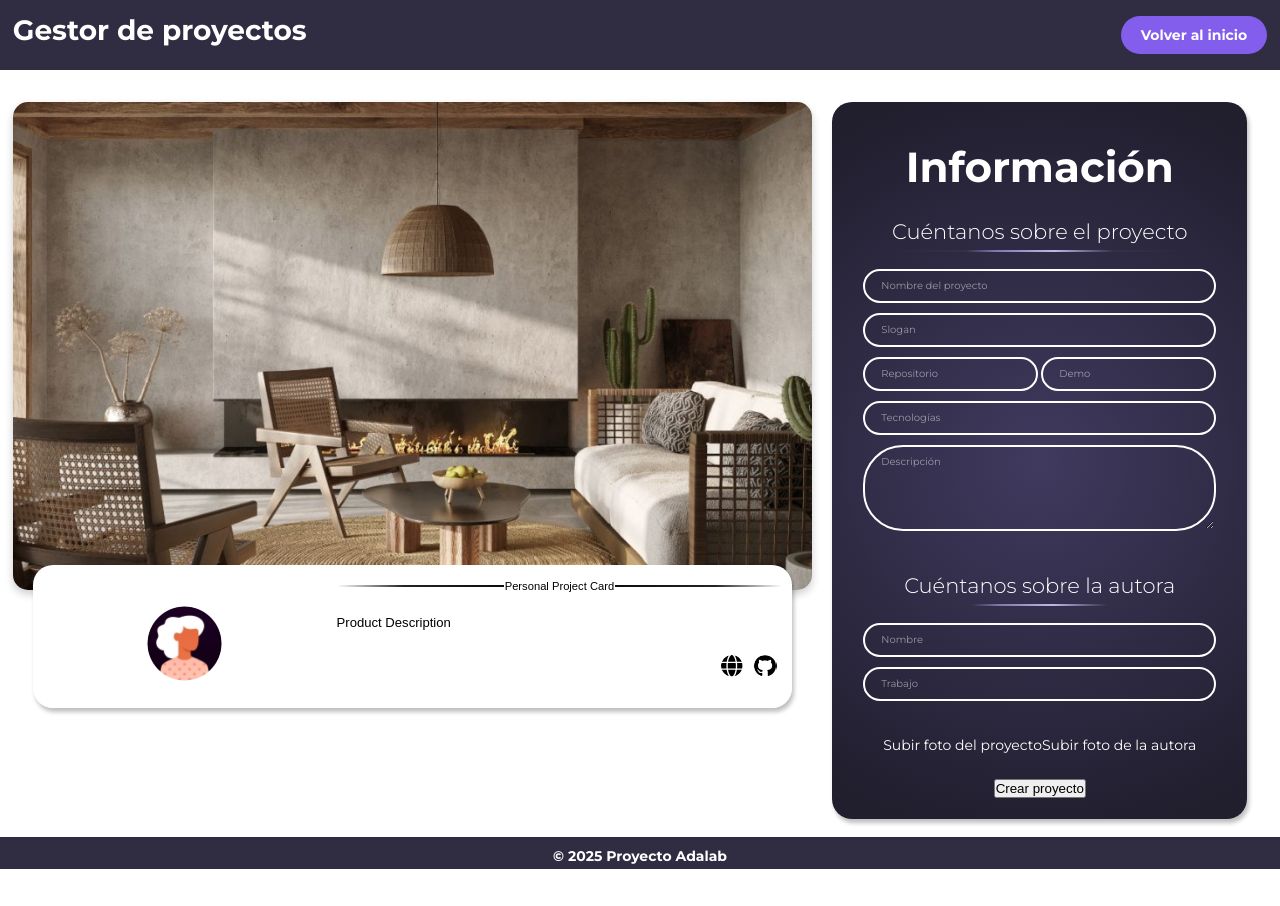
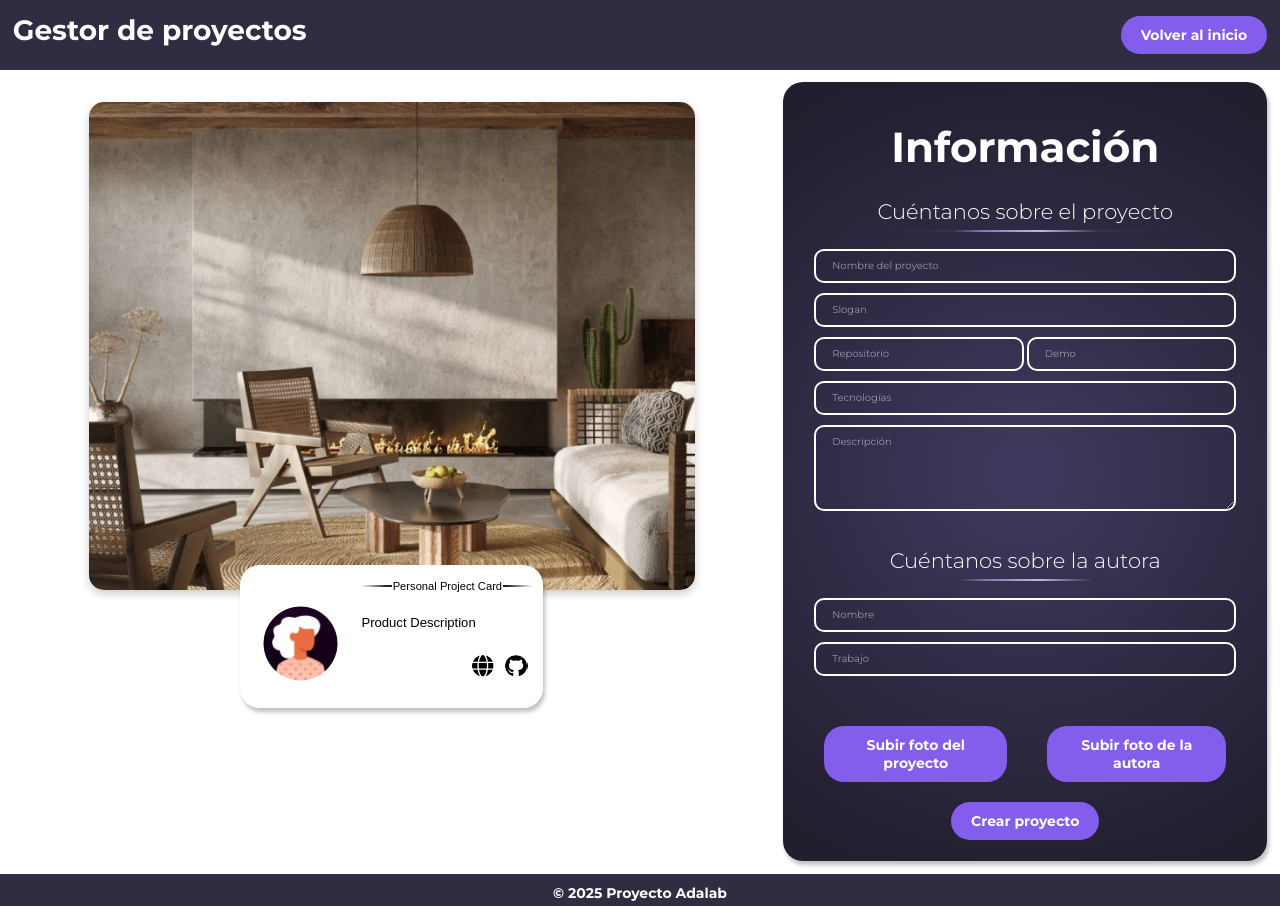
Before and after one commit to angelicagh/project-promo-51-module-3-team-3, a React (Vite) app: page /#/app in a window 1280 px wide. Before the commit the page ends 869 px from the top, so only its background shows below. Built offline with nearby package versions, Linux system fonts and the light colour scheme.

Commit message:
cmbios scss

```diff
--- a/index.html
+++ b/index.html
@@ -6,7 +6,7 @@
     <meta name="viewport" content="width=device-width, initial-scale=1.0" />
      <link href="https://fonts.googleapis.com/css2?family=Montserrat:wght@300;400;500;700&display=swap" rel="stylesheet">
 
-    <title>Template React</title>
+    <title>Proyecto Módulo 3</title>
   </head>
   <body>
     <div id="root"></div>
--- a/src/components/Form.jsx
+++ b/src/components/Form.jsx
@@ -142,8 +142,8 @@ function Form({ pprojectData, psetProjectData }) {
             required
           />
         </fieldset>
-
-        <fieldset className="addForm__group--upload">
+        <div className="form-buttons-container">
+          <fieldset className="addForm__group--uploadphoto">
             <GetAvatar
               avatar={pprojectData.image}
               updateAvatar={(image) =>
@@ -151,6 +151,9 @@ function Form({ pprojectData, psetProjectData }) {
               }
               text="Subir foto del proyecto"
             />
+          </fieldset>
+
+          <fieldset className="addForm__group--uploadauthor">
             <GetAvatar
               avatar={pprojectData.photo}
               updateAvatar={(photo) =>
@@ -159,8 +162,11 @@ function Form({ pprojectData, psetProjectData }) {
               text="Subir foto de la autora"
             />
           </fieldset>
+        </div>
 
-        <button onClick={handleClick}>Crear proyecto</button>
+        <button className="form-project-btn" onClick={handleClick}>
+          Crear proyecto
+        </button>
       </form>
     </>
   );
--- a/src/styles/App.scss
+++ b/src/styles/App.scss
@@ -20,18 +20,18 @@
 
   /* FONTS */
 
-  --font-title-brand: 300 1.4rem 'Poppins', sans-serif;
+  --font-title-brand: 300 1.4rem 'Monterrat', sans-serif;
   --font-title-biggest: bold 3rem 'Montserrat', sans-serif;
   --font-title-big: bold 2rem 'Montserrat', sans-serif;
   --font-title-medium: 300 1.5rem 'Montserrat', sans-serif;
   --font-text-big: normal 1.2rem 'Montserrat', sans-serif;
   --font-normal: normal 10px 'Montserrat', sans-serif;
   --font-button: bold 1rem 'Montserrat', sans-serif;
-  --font-card-text: 300 .8rem 'Poppins', sans-serif;
-  --font-card-section: 300 .8rem 'Poppins', sans-serif;
-  --font-card-title: 500 1.2rem 'Poppins', sans-serif;
-  --font-card-subtitle: 400 1.1rem 'Poppins', sans-serif;
-  --font-card-tech: 500 1rem 'Catamaran', sans-serif;
+  --font-card-text: 300 .8rem 'Monterrat', sans-serif;
+  --font-card-section: 300 .8rem 'Monterrat', sans-serif;
+  --font-card-title: 500 1.2rem 'Monterrat', sans-serif;
+  --font-card-subtitle: 400 1.1rem 'Monterrat', sans-serif;
+  --font-card-tech: 500 1rem 'Monterrat', sans-serif;
 }
 
 
--- a/src/styles/components/form.scss
+++ b/src/styles/components/form.scss
@@ -3,10 +3,12 @@
   flex-direction: row;
   padding: 1%;
 }
+
 .addForm {
-  margin: 20px 20px 5px 20px;
   padding: 20px;
+  margin-left: 1%;
   width: 50%;
+  height: 60%;
   box-shadow: 2px 4px 4px 0 rgba(0, 0, 0, 0.25);
   border: solid 1px rgba(0, 0, 0, 0);
   border-radius: 20px;
@@ -16,12 +18,12 @@
     #211e2e 92%
   );
   text-align: center;
-  height: auto;
 }
 
 .addForm .title {
   font: var(--font-title-biggest);
   margin-block: 18px;
+
 }
 
 .addForm .addForm__title {
@@ -33,6 +35,52 @@
 
   font: var(--font-title-medium);
   text-align: center;
+}
+
+.addForm__group--uploadauthor,
+.addForm__group--uploadphoto {
+  background-color: #835dec;
+  color: white;
+  padding: 10px 20px;
+  border-radius: 20px;
+  text-decoration: none;
+  font-weight: bold;
+  font-size: 1rem;
+  margin: 20px;
+  border: none;
+  display: inline-block;
+  text-align: center;
+  transition: background-color 0.3s ease;
+}
+
+.addForm__group--uploadauthor:hover,
+.addForm__group--uploadphoto:hover {
+  background-color: #000000;
+  cursor: pointer;
+}
+.form-project-btn {
+  background-color: #835dec;
+  color: white;
+  padding: 10px 20px;
+  border-radius: 20px;
+  text-decoration: none;
+  font-weight: bold;
+  font-size: 1rem;
+  border: none;
+  display: inline-block;
+  text-align: center;
+  transition: background-color 0.3s ease;
+  font-family: "Montserrat", sans-serif;
+}
+
+.form-project-btn:hover {
+  background-color: #000000;
+  cursor: pointer;
+}
+
+.form-buttons-container {
+  display: flex;
+  justify-content: center;
 }
 
 .addForm .addForm__title:before {
@@ -58,7 +106,8 @@
 }
 
 .addForm .addForm__group {
-  margin-bottom: 25px;
+  margin-bottom: 20px;
+
 }
 
 .addForm .addForm__input {
@@ -67,7 +116,7 @@
   margin: 10px auto;
 
   padding: 8.5px 16px 8.5px 16px;
-  border-radius: 40px;
+  border-radius: 10px;
   border: solid 2px var(--color-white);
 
   color: var(--color-white);
@@ -108,15 +157,18 @@
   flex-direction: column;
   align-items: center;
   margin: 20px auto;
-  width: 100%;
+  width: 80%;
 }
 
 .preview__container {
   width: 100%;
+  display: flex;
+  flex-direction: column;
+  align-items: center;
 }
 
 .projectImage {
-  width: 100%;
+  width: 80%;
   height: 61vh;
   background-image: url("https://reformasbcnhogar.es/wp-content/uploads/1643821043_954_Japandi-style-la-decoracion-de-2022.jpg");
   background-size: cover;
@@ -136,10 +188,9 @@
   display: grid;
   grid-template-columns: 40% 60%;
   box-shadow: 2px 4px 4px 0 rgba(0, 0, 0, 0.25);
-
+  width: 40%;
   color: var(--color-black);
   font: var(--font-card-text);
-
   border-radius: 20px;
   -webkit-backdrop-filter: blur(10px);
   backdrop-filter: blur(10px);
```
Lines whose indentation alone changed are shown as unchanged.
